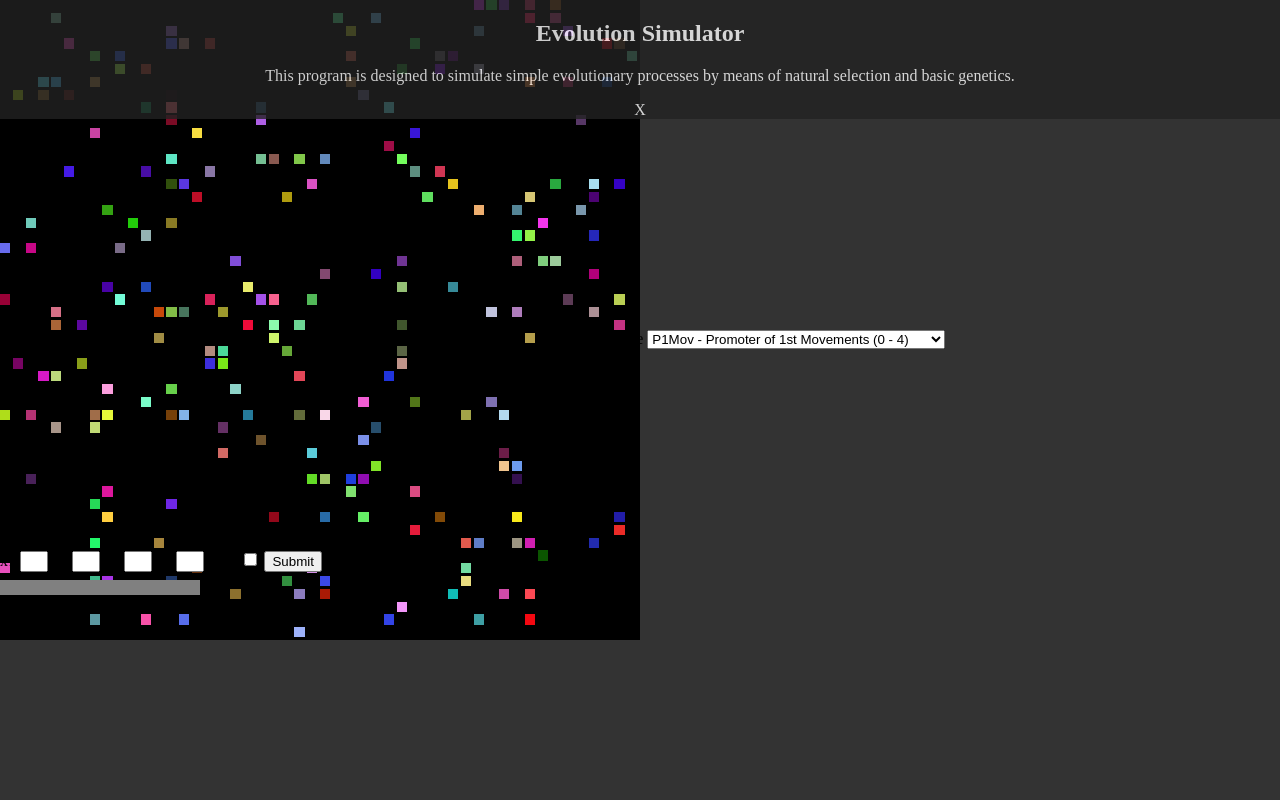
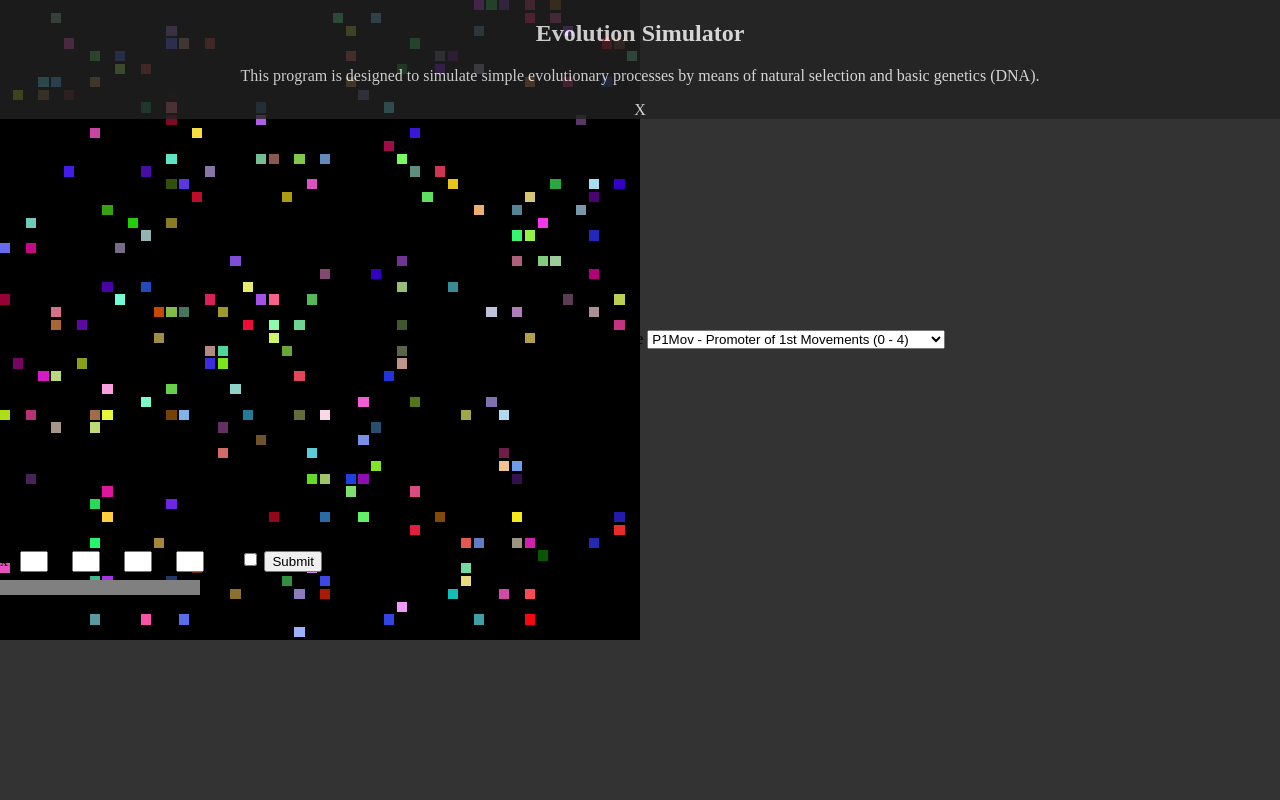
Before and after one commit to kersh2000/Evolution, a website: page index.html in a window 1280 px wide. Shown: the top 800 px of the page. Drawn offline with nearby package versions, Linux system fonts and the light colour scheme.

Commit message:
Updated description.

```diff
--- a/index.html
+++ b/index.html
@@ -9,7 +9,7 @@
   <header>
     <section class="header-content">
       <h1>Evolution Simulator</h1>
-      <p>This program is designed to simulate simple evolutionary processes by means of natural selection and basic genetics.</p>
+      <p>This program is designed to simulate simple evolutionary processes by means of natural selection and basic genetics (DNA).</p>
       <input type="checkbox" id="nav-toggle" class="nav-toggle">
       <label for="nav-toggle" class="nav-toggle-label">
         <span>X</span>
```
